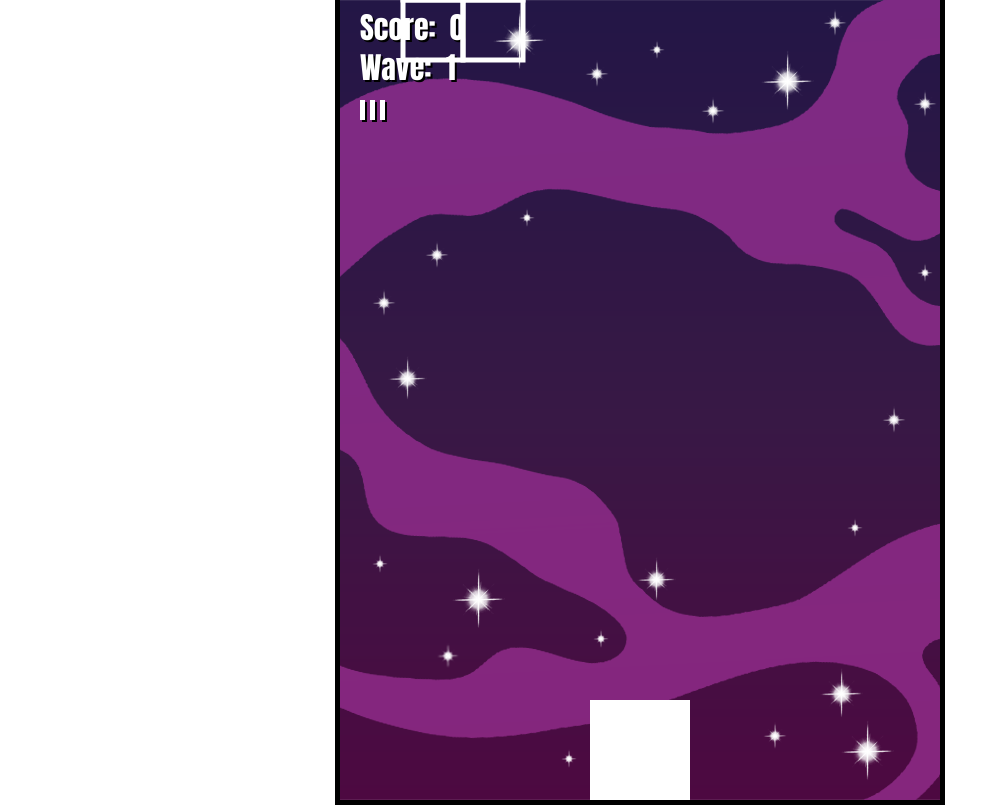
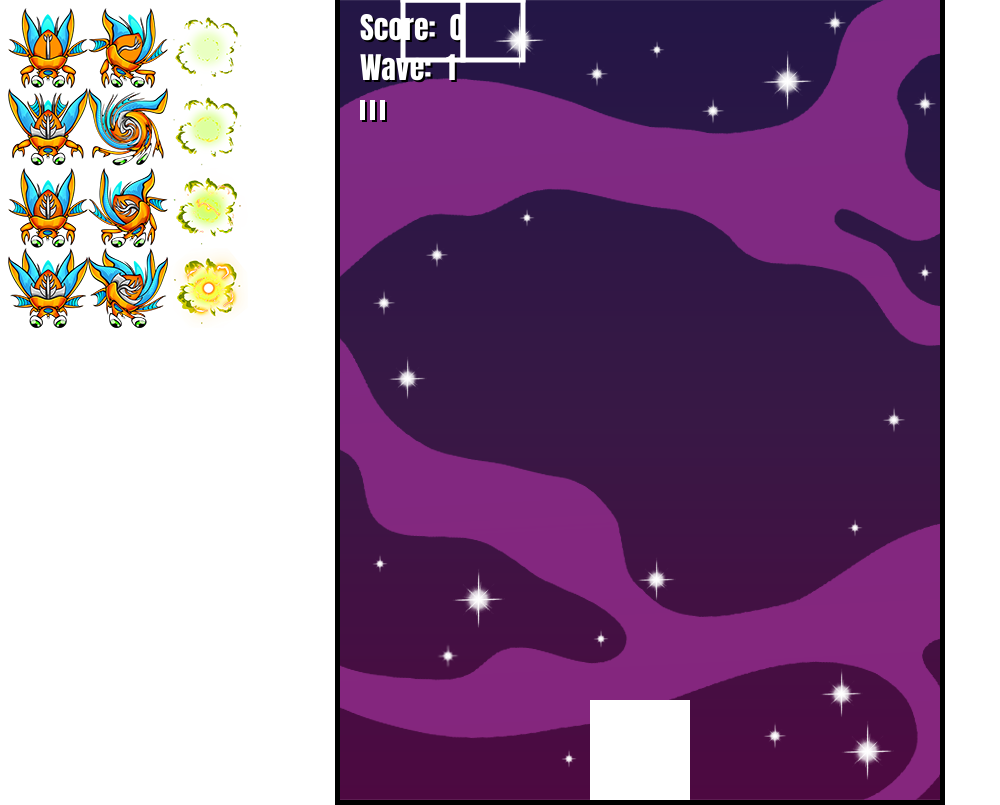
Before and after one commit to DDeShon/js-space-invaders, a plain HTML site: page index.html in a window 1280 px wide. Shown: the whole page, without its empty margins (0-1000 px from the left). Drawn offline with Linux system fonts and the light colour scheme.

Commit message:
adding enemy class

```diff
--- a/index.html
+++ b/index.html
@@ -9,5 +9,6 @@
   </head>
   <body>
     <canvas id="canvas1"></canvas>
+    <img src="./media/beetlemorph.png" id="beetlemorph" />
   </body>
 </html>
--- a/script.js
+++ b/script.js
@@ -101,6 +101,12 @@ class Enemy {
       this.game.gameOver = true;
       this.markedForDeletion = true;
     }
+  }
+}
+
+class Beetlemorph extends Enemy {
+  constructor(game, positionX, positionY) {
+    super(game, positionX, positionY);
   }
 }
 
```
Also changed, not shown: media/beetlemorph.png (added), media/player.png (added), media/player_jets.png (added).
